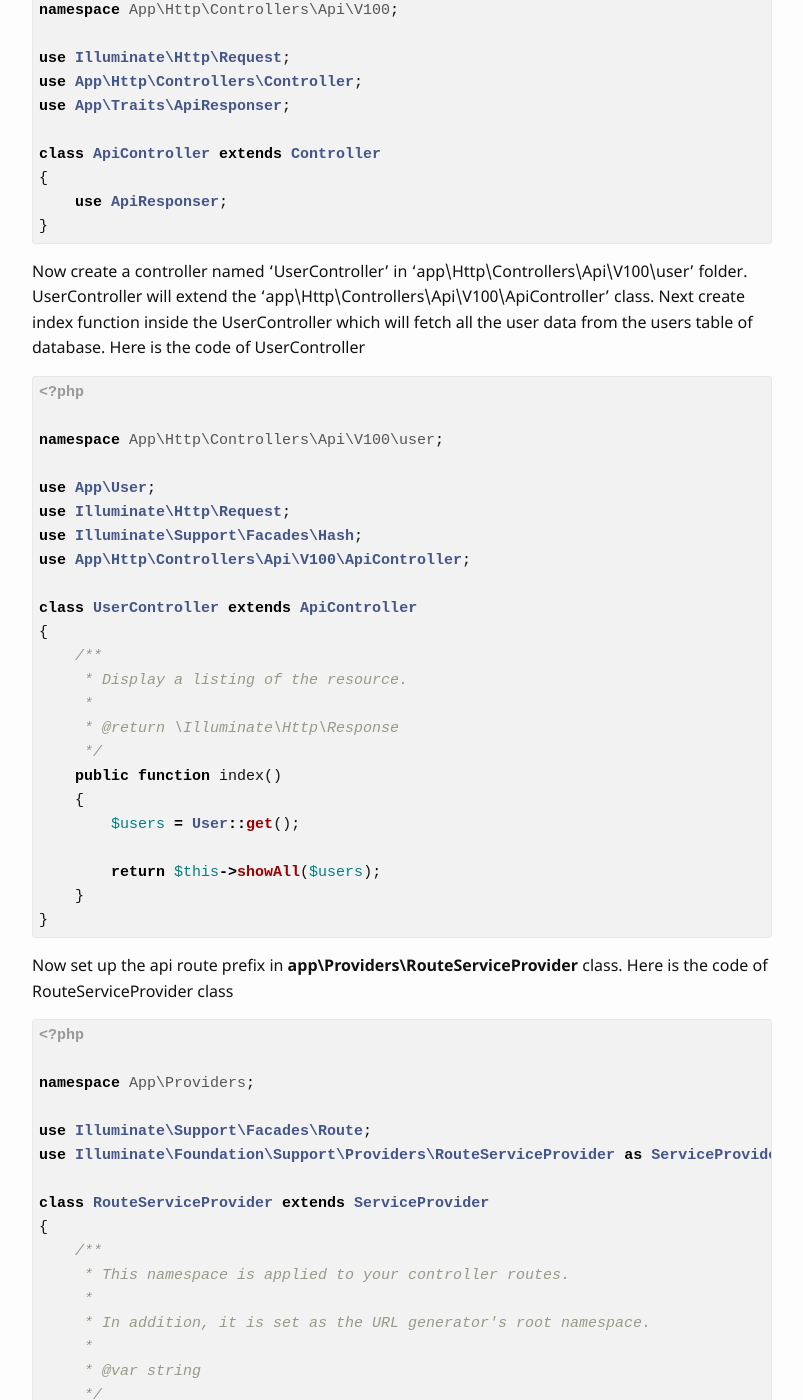
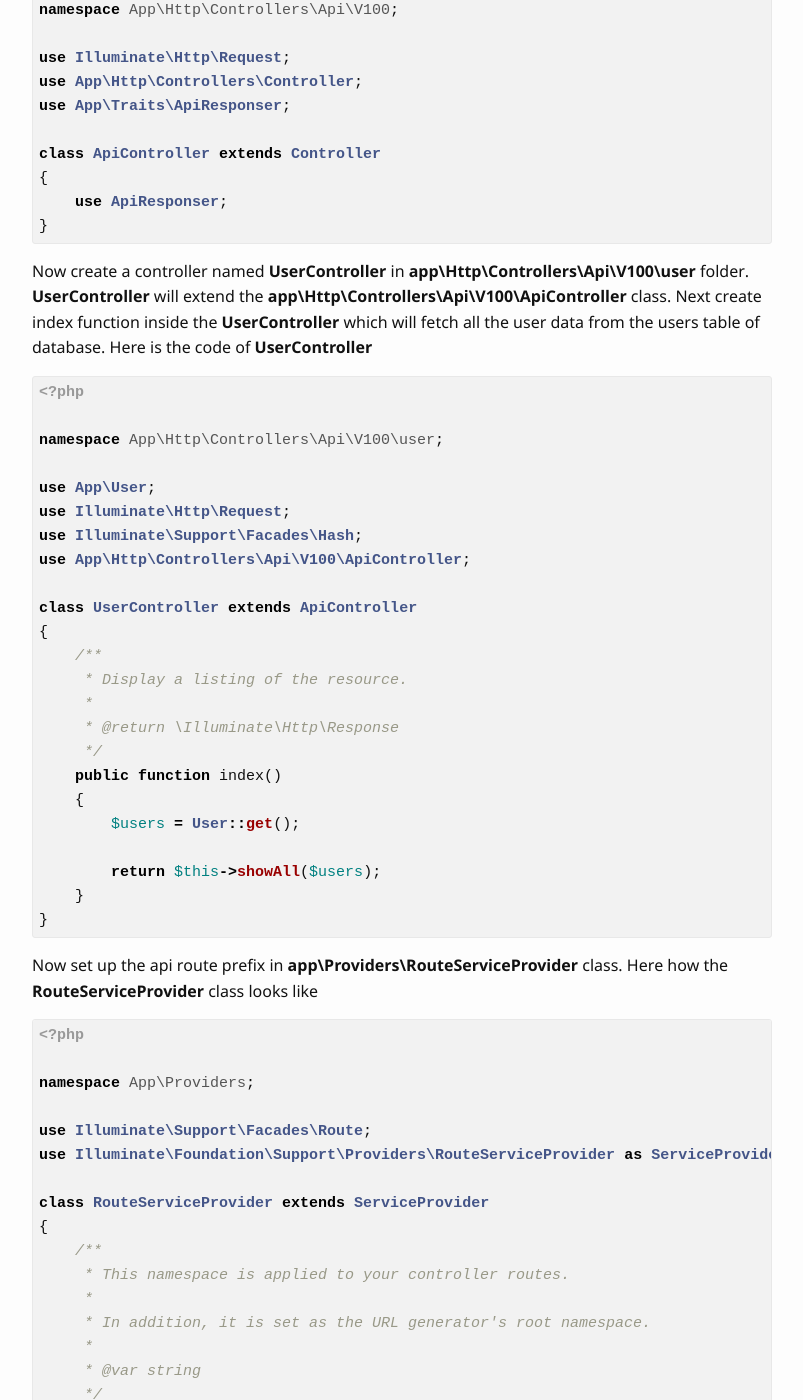
Before and after one commit to monirahmedtanveen/sumit.log, a Jekyll site: the page built from _posts/2019-09-18-send-cors-headers-in-laravel-using-spatie-laravel-cors-package.md, in a window 1280 px wide and 1400 px high, scrolled down 3718 px. Shown: the whole window, without its empty margins (238-1041 px from the left). Built offline with Jekyll 4.4.1, drawn with Linux system fonts in a browser that asks for light colours.

Commit message:
1. cors post updated

````diff
--- a/_posts/2019-09-18-send-cors-headers-in-laravel-using-spatie-laravel-cors-package.md
+++ b/_posts/2019-09-18-send-cors-headers-in-laravel-using-spatie-laravel-cors-package.md
@@ -163,7 +163,7 @@ class ApiController extends Controller
 }
 ```
 
-Now create a controller named ‘UserController’ in ‘app\Http\Controllers\Api\V100\user’ folder. UserController will extend the ‘app\Http\Controllers\Api\V100\ApiController’ class. Next create index function inside the UserController which will fetch all the user data from the users table of database. Here is the code of UserController
+Now create a controller named <strong>UserController</strong> in <strong>app\Http\Controllers\Api\V100\user</strong> folder. <strong>UserController</strong> will extend the <strong>app\Http\Controllers\Api\V100\ApiController</strong> class. Next create index function inside the <strong>UserController</strong> which will fetch all the user data from the users table of database. Here is the code of <strong>UserController</strong>
 
 ```php
 <?php
@@ -191,7 +191,7 @@ class UserController extends ApiController
 }
 ```
 
-Now set up the api route prefix in <strong>app\Providers\RouteServiceProvider</strong> class. Here is the code of RouteServiceProvider class
+Now set up the api route prefix in <strong>app\Providers\RouteServiceProvider</strong> class. Here how the <strong>RouteServiceProvider</strong> class looks like
 
 ```php
 <?php
````
